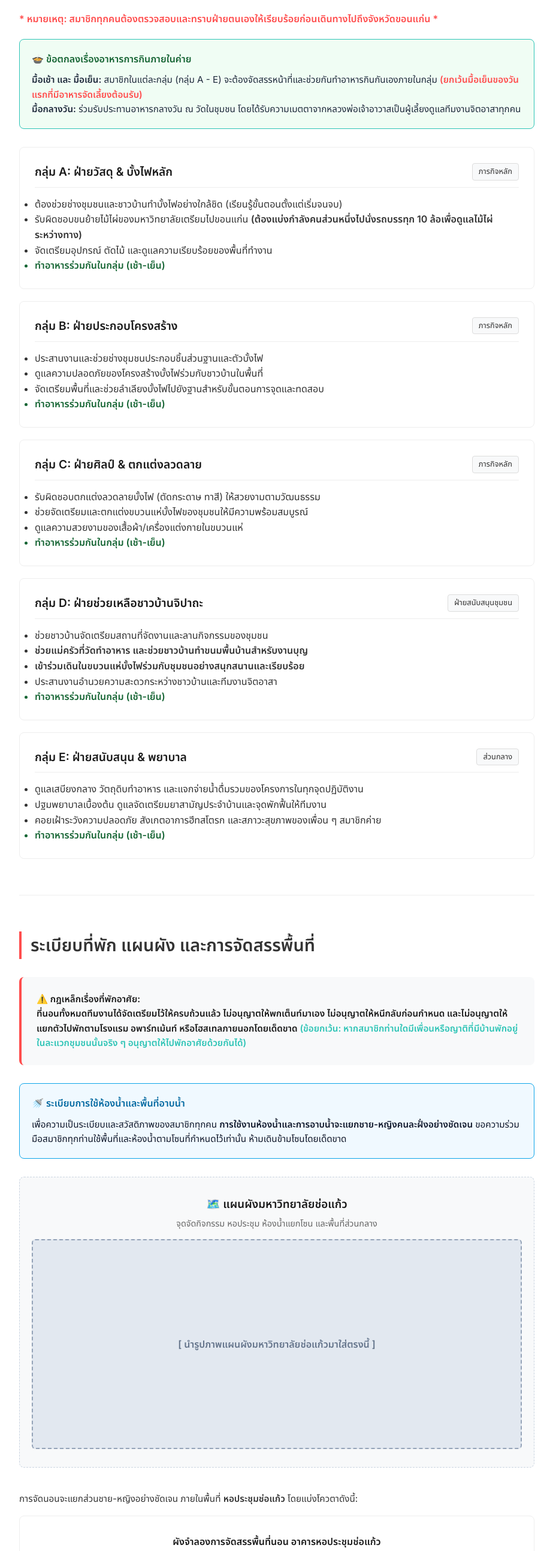
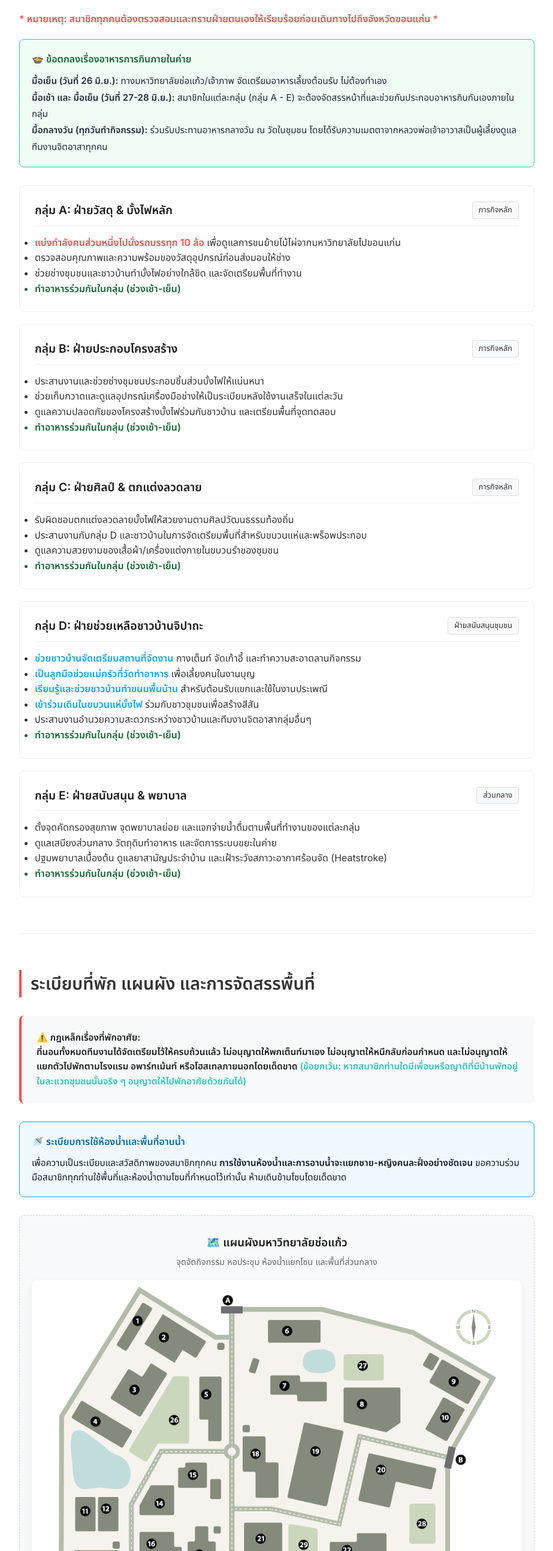
Before and after one commit to bbengcanthr-coder/BCUXSSUXCKU, a plain HTML site: page index.html in a window 1280 px wide. Shown: the part 1380-3966 px from the top of the page at 60% size, without its empty margins (178-1101 px from the left). Drawn offline with Linux system fonts and the light colour scheme.

Commit message:
Update and rename index (2).html to index.html

```diff
--- a/index (2).html
+++ b/index.html
@@ -160,13 +160,13 @@
             background: #f0fdf4;
             border: 1px solid var(--success-color);
         }
-        .notice-box.meal h4 { color: #166534; margin-bottom: 10px; }
+        .notice-box.meal h4 { color: #166534; margin-bottom: 10px; display: flex; align-items: center; gap: 8px;}
 
         .notice-box.bathroom {
             background: #f0f9ff;
             border: 1px solid var(--info-color);
         }
-        .notice-box.bathroom h4 { color: #0369a1; margin-bottom: 10px; }
+        .notice-box.bathroom h4 { color: #0369a1; margin-bottom: 10px; display: flex; align-items: center; gap: 8px; }
 
         /* Groups */
         .group-grid {
@@ -215,18 +215,22 @@
             margin-bottom: 30px;
             text-align: center;
         }
-        .map-placeholder {
+
+        .map-image-wrapper {
+            margin-top: 20px;
+            padding: 10px;
+            background: white;
+            border-radius: 8px;
+            box-shadow: 0 4px 12px rgba(0,0,0,0.05);
+        }
+
+        .map-image-wrapper img {
             width: 100%;
-            height: 350px;
-            background-color: #e2e8f0;
-            display: flex;
-            align-items: center;
-            justify-content: center;
-            color: #64748b;
-            font-weight: 600;
+            max-width: 800px;
+            height: auto;
             border-radius: 6px;
-            margin-top: 15px;
-            border: 2px dashed #94a3b8;
+            display: block;
+            margin: 0 auto;
         }
 
         .building-wrapper {
@@ -276,6 +280,7 @@
             justify-content: center;
             font-size: 0.85rem;
             margin-top: 15px;
+            flex-wrap: wrap;
         }
         .legend-item { display: flex; align-items: center; gap: 6px; }
         .legend-box { width: 16px; height: 16px; border-radius: 3px; }
@@ -366,9 +371,10 @@
 
         <div class="notice-box meal">
             <h4>🍲 ข้อตกลงเรื่องอาหารการกินภายในค่าย</h4>
-            <p style="font-size: 0.95rem; color: #1e293b;">
-                <strong>มื้อเช้า และ มื้อเย็น:</strong> สมาชิกในแต่ละกลุ่ม (กลุ่ม A - E) จะต้องจัดสรรหน้าที่และช่วยกันทำอาหารกินกันเองภายในกลุ่ม <span style="color:var(--accent-color); font-weight:bold;">(ยกเว้นมื้อเย็นของวันแรกที่มีอาหารจัดเลี้ยงต้อนรับ)</span><br>
-                <strong>มื้อกลางวัน:</strong> ร่วมรับประทานอาหารกลางวัน ณ วัดในชุมชน โดยได้รับความเมตตาจากหลวงพ่อเจ้าอาวาสเป็นผู้เลี้ยงดูแลทีมงานจิตอาสาทุกคน
+            <p style="font-size: 0.95rem; color: #1e293b; line-height: 1.8;">
+                <strong>มื้อเย็น (วันที่ 26 มิ.ย.):</strong> ทางมหาวิทยาลัยช่อแก้ว/เจ้าภาพ จัดเตรียมอาหารเลี้ยงต้อนรับ ไม่ต้องทำเอง<br>
+                <strong>มื้อเช้า และ มื้อเย็น (วันที่ 27-28 มิ.ย.):</strong> สมาชิกในแต่ละกลุ่ม (กลุ่ม A - E) จะต้องจัดสรรหน้าที่และช่วยกันประกอบอาหารกินกันเองภายในกลุ่ม<br>
+                <strong>มื้อกลางวัน (ทุกวันทำกิจกรรม):</strong> ร่วมรับประทานอาหารกลางวัน ณ วัดในชุมชน โดยได้รับความเมตตาจากหลวงพ่อเจ้าอาวาสเป็นผู้เลี้ยงดูแลทีมงานจิตอาสาทุกคน
             </p>
         </div>
 
@@ -380,10 +386,10 @@
                     <span class="group-badge">ภารกิจหลัก</span>
                 </div>
                 <ul class="card" style="background:none; padding:0;">
-                    <li>ต้องช่วยช่างชุมชนและชาวบ้านทำบั้งไฟอย่างใกล้ชิด (เรียนรู้ขั้นตอนตั้งแต่เริ่มจนจบ)</li>
-                    <li>รับผิดชอบขนย้ายไม้ไผ่ของมหาวิทยาลัยเตรียมไปขอนแก่น <strong>(ต้องแบ่งกำลังคนส่วนหนึ่งไปนั่งรถบรรทุก 10 ล้อเพื่อดูแลไม้ไผ่ระหว่างทาง)</strong></li>
-                    <li>จัดเตรียมอุปกรณ์ ตัดไม้ และดูแลความเรียบร้อยของพื้นที่ทำงาน</li>
-                    <li style="font-weight: 600; color: #166534;">ทำอาหารร่วมกันในกลุ่ม (เช้า-เย็น)</li>
+                    <li><strong style="color:var(--accent-color);">แบ่งกำลังคนส่วนหนึ่งไปนั่งรถบรรทุก 10 ล้อ</strong> เพื่อดูแลการขนย้ายไม้ไผ่จากมหาวิทยาลัยไปขอนแก่น</li>
+                    <li>ตรวจสอบคุณภาพและความพร้อมของวัสดุอุปกรณ์ก่อนส่งมอบให้ช่าง</li>
+                    <li>ช่วยช่างชุมชนและชาวบ้านทำบั้งไฟอย่างใกล้ชิด และจัดเตรียมพื้นที่ทำงาน</li>
+                    <li style="font-weight: 600; color: #166534;">ทำอาหารร่วมกันในกลุ่ม (ช่วงเช้า-เย็น)</li>
                 </ul>
             </div>
 
@@ -394,10 +400,10 @@
                     <span class="group-badge">ภารกิจหลัก</span>
                 </div>
                 <ul class="card" style="background:none; padding:0;">
-                    <li>ประสานงานและช่วยช่างชุมชนประกอบชิ้นส่วนฐานและตัวบั้งไฟ</li>
-                    <li>ดูแลความปลอดภัยของโครงสร้างบั้งไฟร่วมกับชาวบ้านในพื้นที่</li>
-                    <li>จัดเตรียมพื้นที่และช่วยลำเลียงบั้งไฟไปยังฐานสำหรับขั้นตอนการจุดและทดสอบ</li>
-                    <li style="font-weight: 600; color: #166534;">ทำอาหารร่วมกันในกลุ่ม (เช้า-เย็น)</li>
+                    <li>ประสานงานและช่วยช่างชุมชนประกอบชิ้นส่วนบั้งไฟให้แน่นหนา</li>
+                    <li>ช่วยเก็บกวาดและดูแลอุปกรณ์เครื่องมือช่างให้เป็นระเบียบหลังใช้งานเสร็จในแต่ละวัน</li>
+                    <li>ดูแลความปลอดภัยของโครงสร้างบั้งไฟร่วมกับชาวบ้าน และเตรียมพื้นที่จุดทดสอบ</li>
+                    <li style="font-weight: 600; color: #166534;">ทำอาหารร่วมกันในกลุ่ม (ช่วงเช้า-เย็น)</li>
                 </ul>
             </div>
 
@@ -408,10 +414,10 @@
                     <span class="group-badge">ภารกิจหลัก</span>
                 </div>
                 <ul class="card" style="background:none; padding:0;">
-                    <li>รับผิดชอบตกแต่งลวดลายบั้งไฟ (ตัดกระดาษ ทาสี) ให้สวยงามตามวัฒนธรรม</li>
-                    <li>ช่วยจัดเตรียมและตกแต่งขบวนแห่บั้งไฟของชุมชนให้มีความพร้อมสมบูรณ์</li>
-                    <li>ดูแลความสวยงามของเสื้อผ้า/เครื่องแต่งกายในขบวนแห่</li>
-                    <li style="font-weight: 600; color: #166534;">ทำอาหารร่วมกันในกลุ่ม (เช้า-เย็น)</li>
+                    <li>รับผิดชอบตกแต่งลวดลายบั้งไฟให้สวยงามตามศิลปวัฒนธรรมท้องถิ่น</li>
+                    <li>ประสานงานกับกลุ่ม D และชาวบ้านในการจัดเตรียมพื้นที่สำหรับขบวนแห่และพร็อพประกอบ</li>
+                    <li>ดูแลความสวยงามของเสื้อผ้า/เครื่องแต่งกายในขบวนรำของชุมชน</li>
+                    <li style="font-weight: 600; color: #166534;">ทำอาหารร่วมกันในกลุ่ม (ช่วงเช้า-เย็น)</li>
                 </ul>
             </div>
 
@@ -422,11 +428,12 @@
                     <span class="group-badge">ฝ่ายสนับสนุนชุมชน</span>
                 </div>
                 <ul class="card" style="background:none; padding:0;">
-                    <li>ช่วยชาวบ้านจัดเตรียมสถานที่จัดงานและลานกิจกรรมของชุมชน</li>
-                    <li><strong>ช่วยแม่ครัวที่วัดทำอาหาร และช่วยชาวบ้านทำขนมพื้นบ้านสำหรับงานบุญ</strong></li>
-                    <li><strong>เข้าร่วมเดินในขบวนแห่บั้งไฟร่วมกับชุมชนอย่างสนุกสนานและเรียบร้อย</strong></li>
-                    <li>ประสานงานอำนวยความสะดวกระหว่างชาวบ้านและทีมงานจิตอาสา</li>
-                    <li style="font-weight: 600; color: #166534;">ทำอาหารร่วมกันในกลุ่ม (เช้า-เย็น)</li>
+                    <li><strong style="color:var(--info-color);">ช่วยชาวบ้านจัดเตรียมสถานที่จัดงาน</strong> กางเต็นท์ จัดเก้าอี้ และทำความสะอาดลานกิจกรรม</li>
+                    <li><strong style="color:var(--info-color);">เป็นลูกมือช่วยแม่ครัวที่วัดทำอาหาร</strong> เพื่อเลี้ยงคนในงานบุญ</li>
+                    <li><strong style="color:var(--info-color);">เรียนรู้และช่วยชาวบ้านทำขนมพื้นบ้าน</strong> สำหรับต้อนรับแขกและใช้ในงานประเพณี</li>
+                    <li><strong style="color:var(--info-color);">เข้าร่วมเดินในขบวนแห่บั้งไฟ</strong> ร่วมกับชาวชุมชนเพื่อสร้างสีสัน</li>
+                    <li>ประสานงานอำนวยความสะดวกระหว่างชาวบ้านและทีมงานจิตอาสากลุ่มอื่นๆ</li>
+                    <li style="font-weight: 600; color: #166534;">ทำอาหารร่วมกันในกลุ่ม (ช่วงเช้า-เย็น)</li>
                 </ul>
             </div>
 
@@ -437,10 +444,10 @@
                     <span class="group-badge">ส่วนกลาง</span>
                 </div>
                 <ul class="card" style="background:none; padding:0;">
-                    <li>ดูแลเสบียงกลาง วัตถุดิบทำอาหาร และแจกจ่ายน้ำดื่มรวมของโครงการในทุกจุดปฏิบัติงาน</li>
-                    <li>ปฐมพยาบาลเบื้องต้น ดูแลจัดเตรียมยาสามัญประจำบ้านและจุดพักฟื้นให้ทีมงาน</li>
-                    <li>คอยเฝ้าระวังความปลอดภัย สังเกตอาการฮีทสโตรก และสภาวะสุขภาพของเพื่อน ๆ สมาชิกค่าย</li>
-                    <li style="font-weight: 600; color: #166534;">ทำอาหารร่วมกันในกลุ่ม (เช้า-เย็น)</li>
+                    <li>ตั้งจุดคัดกรองสุขภาพ จุดพยาบาลย่อย และแจกจ่ายน้ำดื่มตามพื้นที่ทำงานของแต่ละกลุ่ม</li>
+                    <li>ดูแลเสบียงส่วนกลาง วัตถุดิบทำอาหาร และจัดการระบบขยะในค่าย</li>
+                    <li>ปฐมพยาบาลเบื้องต้น ดูแลยาสามัญประจำบ้าน และเฝ้าระวังสภาวะอากาศร้อนจัด (Heatstroke)</li>
+                    <li style="font-weight: 600; color: #166534;">ทำอาหารร่วมกันในกลุ่ม (ช่วงเช้า-เย็น)</li>
                 </ul>
             </div>
         </div>
@@ -464,13 +471,16 @@
             </p>
         </div>
 
-        <!-- กรอบใส่แผนผังมหาวิทยาลัยช่อแก้ว -->
+        <!-- กรอบใส่แผนผังมหาวิทยาลัยช่อแก้ว (.png) -->
         <div class="map-section">
             <h3 style="color: var(--primary-color); margin-bottom: 5px;">🗺️ แผนผังมหาวิทยาลัยช่อแก้ว</h3>
             <p style="font-size: 0.9rem; color: #666;">จุดจัดกิจกรรม หอประชุม ห้องน้ำแยกโซน และพื้นที่ส่วนกลาง</p>
-            <div class="map-placeholder">
-                [ นำรูปภาพแผนผังมหาวิทยาลัยช่อแก้วมาใส่ตรงนี้ ]
+
+            <div class="map-image-wrapper">
+                <!-- ใส่ชื่อไฟล์ PNG ของคุณตรง src -->
+                <img src="MAP.png" alt="แผนผังมหาวิทยาลัยช่อแก้ว">
             </div>
+            <p style="font-size: 0.8rem; color: #94a3b8; margin-top: 10px;">* แผนที่แสดงโซนห้องน้ำแยกชาย-หญิง และอาคารหอประชุมช่อแก้ว</p>
         </div>
 
         <p style="font-size: 0.95rem; margin-bottom: 15px; margin-top: 40px;">
@@ -552,12 +562,14 @@
             </div>
             <div class="time-item">
                 <div class="time">17:30 น.</div>
-                <div class="activity" style="color: #166534; font-weight: 600;">รับประทานอาหารเย็นร่วมกัน (มีอาหารจัดเลี้ยงต้อนรับจากทางโครงการ)</div>
+                <div class="activity">
+                    <strong style="color:#166534;">รับประทานอาหารเย็นร่วมกัน</strong> (มื้อนี้ทางมหาวิทยาลัยช่อแก้วจัดเลี้ยงต้อนรับ)
+                </div>
             </div>
             <div class="time-item">
                 <div class="time">19:00 น.</div>
                 <div class="activity">
-                    <strong>กิจกรรมปฐมนิเทศ ชี้แจงแผนงานค่าย และร่วมกิจกรรมสานสัมพันธ์ของมหาวิทยาลัยช่อแก้ว (Night Activity)</strong>
+                    <strong>กิจกรรมสานสัมพันธ์และรับน้องค่ายร่วมกับนักศึกษามหาวิทยาลัยช่อแก้ว (Night Activity)</strong>
                 </div>
             </div>
         </div>
@@ -588,7 +600,7 @@
             </div>
             <div class="time-item">
                 <div class="time">13:00 น.</div>
-                <div class="activity">ลุยงานช่วงบ่าย ตกแต่ง ลำเลียง และเตรียมความพร้อมขั้นสุดท้ายของขบวนบั้งไฟ</div>
+                <div class="activity">ลุยงานช่วงบ่าย ตกแต่ง ลำเลียง และเตรียมความพร้อมขั้นสุดท้ายของขบวนบั้งไฟ หรือจัดสถานที่ตามหน้าที่</div>
             </div>
             <div class="time-item">
                 <div class="time">17:00 น.</div>
@@ -612,7 +624,7 @@
             </div>
             <div class="time-item">
                 <div class="time">08:30 น.</div>
-                <div class="activity">เข้าชมขบวนแห่บั้งไฟสุดยิ่งใหญ่ตระการตา และการแสดงวัฒนธรรมพื้นบ้านของชาวสีชมพู</div>
+                <div class="activity">เข้าชมขบวนแห่บั้งไฟสุดยิ่งใหญ่ตระการตา และร่วมเดินขบวนกับชาวบ้านสีชมพู</div>
             </div>
             <div class="time-item">
                 <div class="time">12:00 น.</div>
@@ -636,8 +648,9 @@
                 <h3>กฎระเบียบค่าย</h3>
                 <ul>
                     <li>ตรงต่อเวลาในทุกจุดนัดหมายและแต่งกายสุภาพรัดกุม</li>
+                    <li>งดเครื่องดื่มแอลกอฮอล์และสารเสพติดทุกชนิดตลอดระยะเวลาค่าย</li>
                     <li>เคารพขนบธรรมเนียม วิถีชุมชน และดูแลทรัพย์สินมีค่าส่วนตัว</li>
-                    <li>ปฏิบัติตามกฎที่พักและห้องน้ำอย่างเคร่งครัด</li>
+                    <li>ปฏิบัติตามกฎที่พักและห้องน้ำแยกโซนอย่างเคร่งครัด</li>
                 </ul>
             </div>
             <div class="card">
@@ -647,7 +660,6 @@
                     <li>รองเท้าผ้าใบ (บังคับเพื่อความปลอดภัยในการทำงาน)</li>
                     <li>ของใช้ส่วนตัว, อุปกรณ์อาบน้ำ, ยาประจำตัว, Power Bank</li>
                     <li>อุปกรณ์ป้องกันแสงแดดและฝน (ร่ม, หมวก, เสื้อกันฝน)</li>
-		<li>ยาประจำตัว</li>
                 </ul>
             </div>
         </div>
@@ -656,7 +668,7 @@
 
 <footer>
     <div class="container">
-        <div class="footer-logo">มหาวิทยาลัยสิบศิลป์สิริศาสตร์ x มหาวิทยาลัยเบงจันทร์</div>
+        <div class="footer-logo">มหาวิทยาลัยสิบศิลป์ x มหาวิทยาลัยเบงจันทร์</div>
         <p style="font-size: 0.9rem; opacity: 0.6;">ร่วมกับ มหาวิทยาลัยช่อแก้ว & ชุมชนตำบลนาจาน อำเภอสีชมพู</p>
         <p style="margin-top: 20px; font-size: 0.8rem; opacity: 0.5;">&copy; 2026 Volunteer Rocket Festival Project. All rights reserved.</p>
     </div>
```
